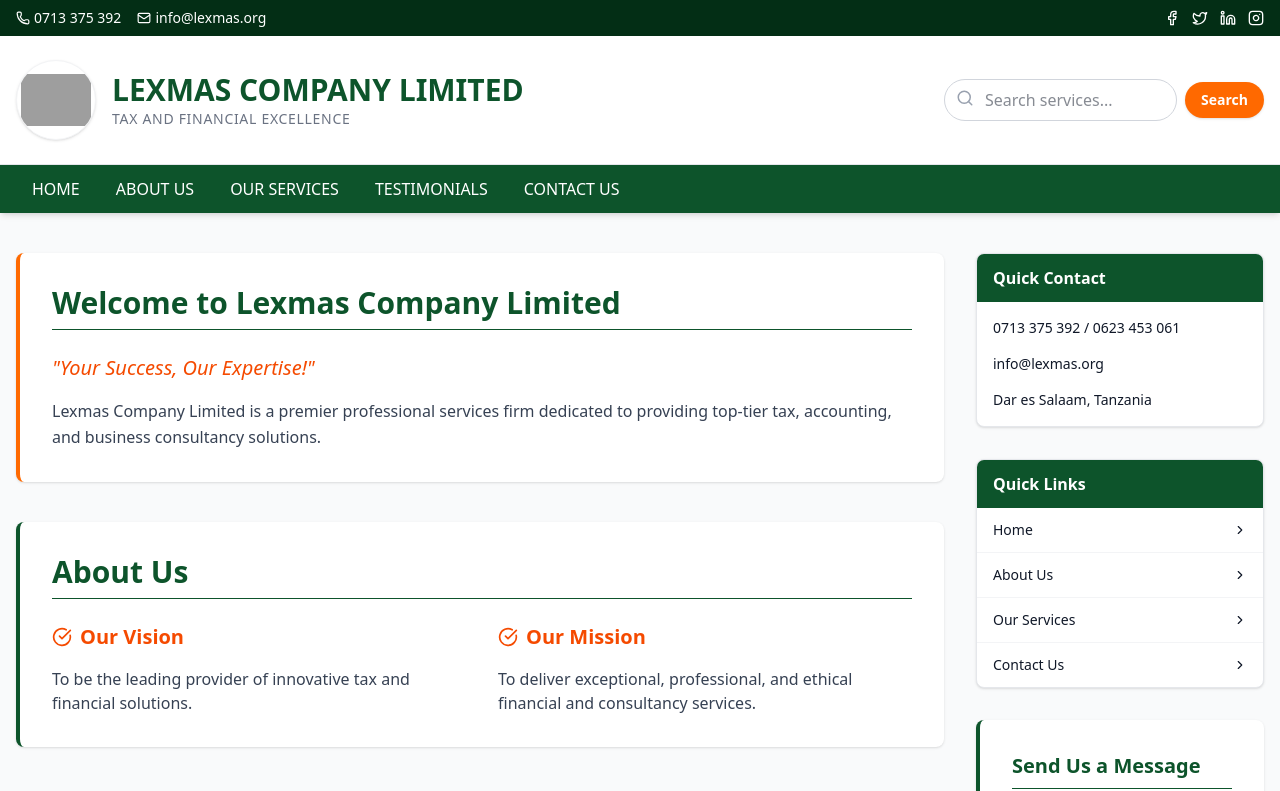
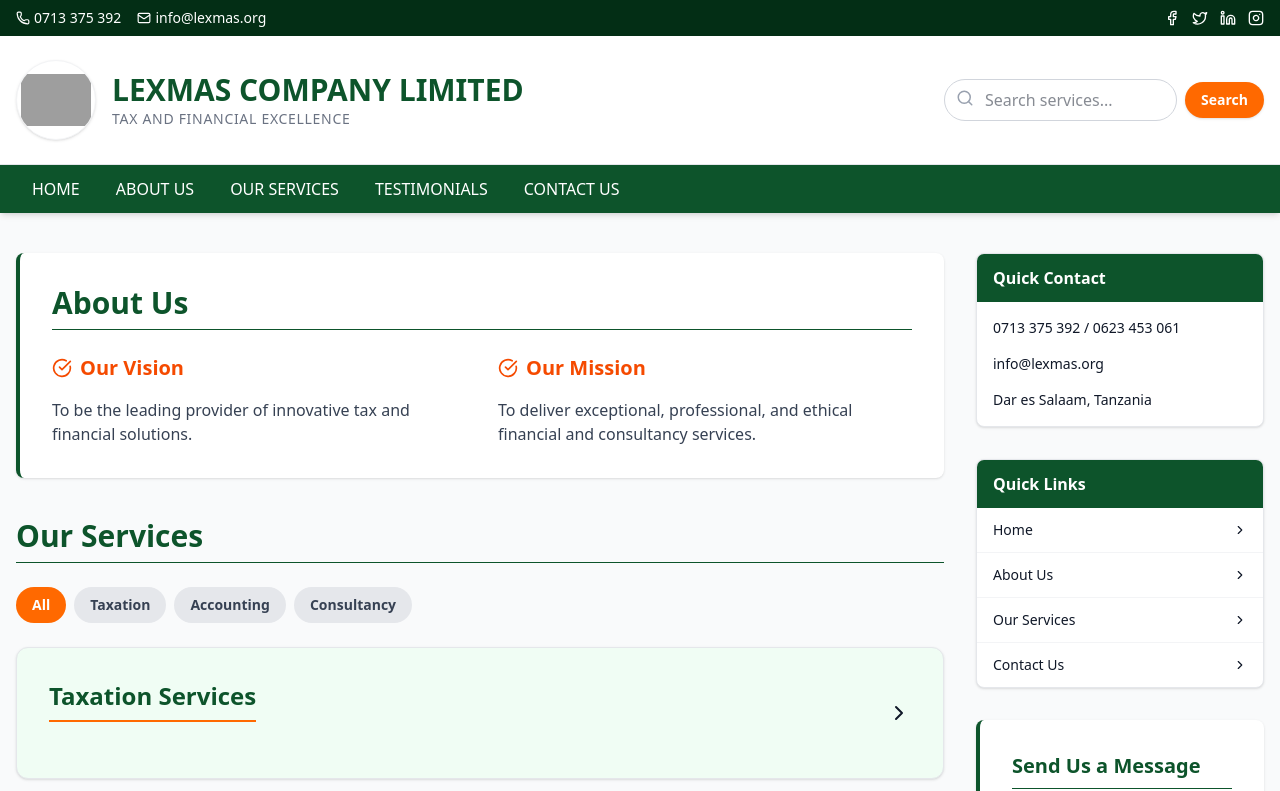
Before and after one commit to jcksnmandela/lexmas, a React (Vite) app: page / in a window 1280 px wide. Shown: the top 791 px of the page. Built offline with nearby package versions, Linux system fonts and the light colour scheme; grey boxes are pictures that could not be loaded.

Commit message:
feat: Remove introductory welcome section from homepage
The existing welcome section on the homepage is redundant and has been removed to streamline the content. The focus will now be on the "About Us" section and subsequent content.

```diff
--- a/src/HomePage.tsx
+++ b/src/HomePage.tsx
@@ -198,14 +198,6 @@ export default function HomePage() {
       <main className="max-w-7xl mx-auto px-4 py-10">
         <div className="grid lg:grid-cols-4 gap-8">
           <div className="lg:col-span-3 space-y-10">
-            <section id="home" className="bg-white p-8 rounded-lg shadow-sm border-l-4 border-orange-500">
-              <h2 className="text-3xl font-bold text-green-900 mb-6 border-b pb-2">Welcome to Lexmas Company Limited</h2>
-              <div className="prose max-w-none text-gray-700 leading-relaxed space-y-4">
-                <p className="text-xl font-medium text-orange-600 italic">"Your Success, Our Expertise!"</p>
-                <p>Lexmas Company Limited is a premier professional services firm dedicated to providing top-tier tax, accounting, and business consultancy solutions.</p>
-              </div>
-            </section>
-
             <section id="about" className="bg-white p-8 rounded-lg shadow-sm border-l-4 border-green-900">
               <h2 className="text-3xl font-bold text-green-900 mb-6 border-b pb-2">About Us</h2>
               <div className="grid md:grid-cols-2 gap-8">
```
